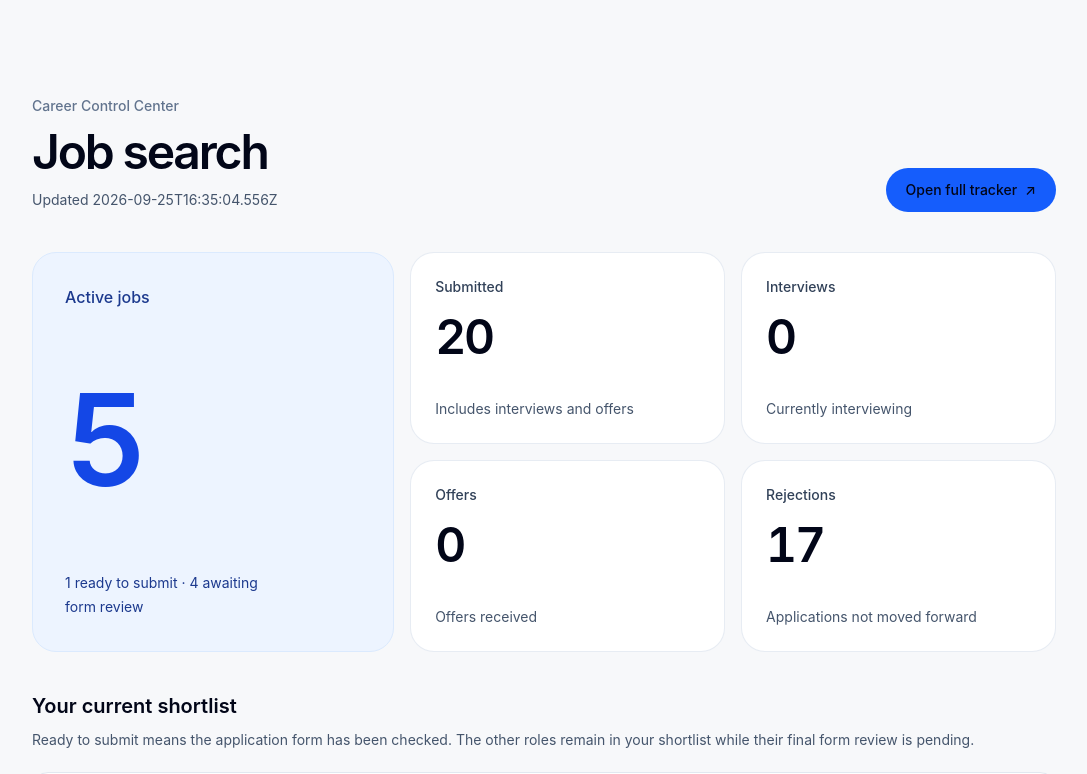
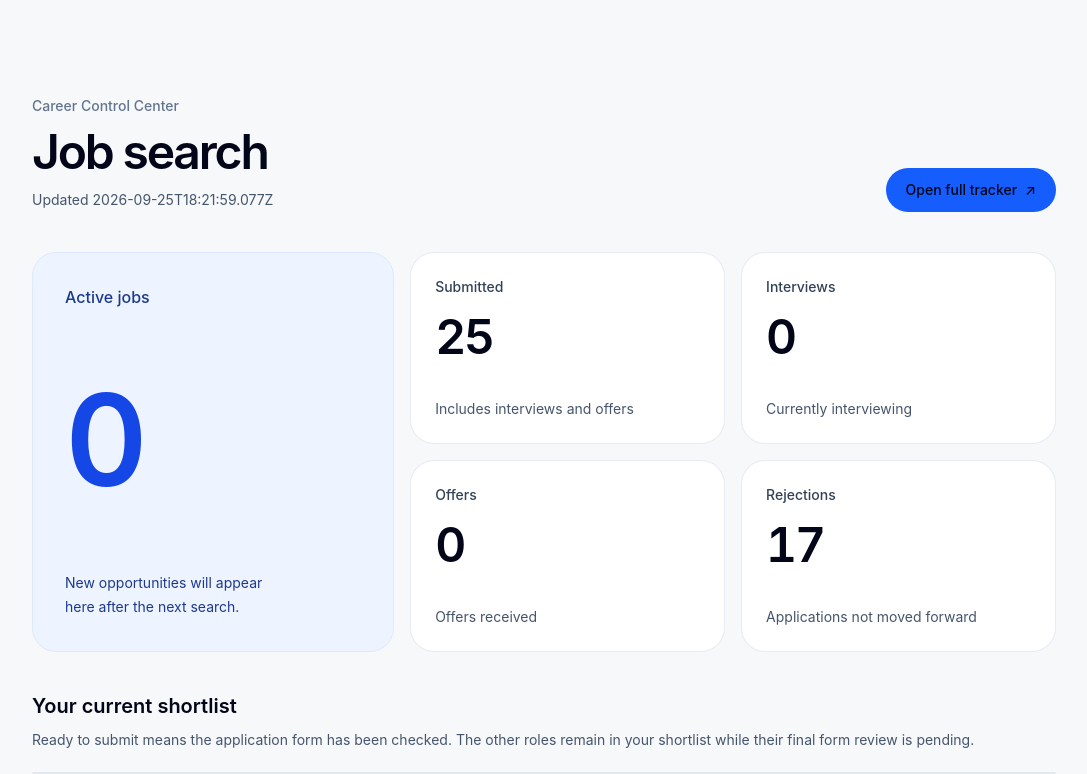
Before and after one commit to micksems/ai-portfolio, a Next.js app: page /job-search in a window 1280 px wide. Shown: the top 774 px of the page, without its empty margins (96-1183 px from the left). Built offline with nearby package versions, Linux system fonts and the light colour scheme.

Commit message:
Record all five September 25 applications as submitted

```diff
--- a/src/data/jobSearchData.js
+++ b/src/data/jobSearchData.js
@@ -1,5 +1,5 @@
 export const jobSearchData = {
-  "updatedAt": "2026-09-25T16:35:04.556Z",
+  "updatedAt": "2026-09-25T18:21:59.077Z",
   "jobs": [
     {
       "company": "United Hospital Fund",
@@ -269,7 +269,7 @@ export const jobSearchData = {
       "company": "Fortuna Health",
       "position": "Product Operations Associate",
       "url": "https://jobs.ashbyhq.com/fortuna-health/aa48c14b-e38e-4f27-84ef-a6b032bb9b60/application",
-      "status": "Ready to Submit"
+      "status": "Applied"
     },
     {
       "company": "Meow",
@@ -701,7 +701,7 @@ export const jobSearchData = {
       "company": "Agave",
       "position": "Product Analyst",
       "url": "https://jobs.ashbyhq.com/Agave/929b3239-7f09-42bc-9603-14b4c347b998",
-      "status": "Found"
+      "status": "Applied"
     },
     {
       "company": "Claim Health",
@@ -1001,13 +1001,13 @@ export const jobSearchData = {
       "company": "Clera client (fintech bank)",
       "position": "Business Operations Graduate",
       "url": "https://jobs.ashbyhq.com/clera/57d1d370-987c-4cf6-baf1-36dd448c2d14",
-      "status": "Found"
+      "status": "Applied"
     },
     {
       "company": "Bikky",
       "position": "Data Analyst - Data Operations",
       "url": "https://jobs.gem.com/bikky/am9icG9zdDpzZP7kWfEFU_aadmielBxz",
-      "status": "Found"
+      "status": "Applied"
     },
     {
       "company": "Ambrook",
@@ -1025,7 +1025,7 @@ export const jobSearchData = {
       "company": "Pylon",
       "position": "Product Support Engineer",
       "url": "https://jobs.ashbyhq.com/pylon-labs/2b1c3ce3-0b80-4daa-b9b8-8f48b24e491f",
-      "status": "Found"
+      "status": "Applied"
     }
   ]
 };
```
